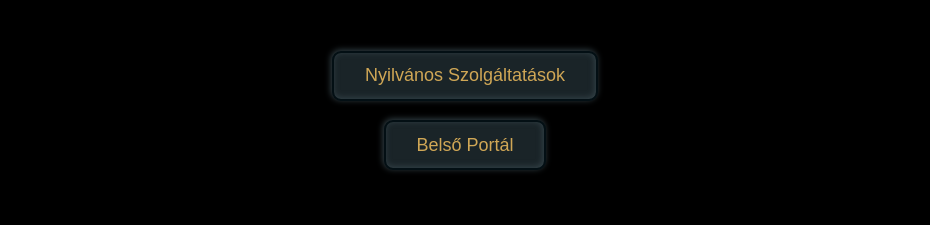
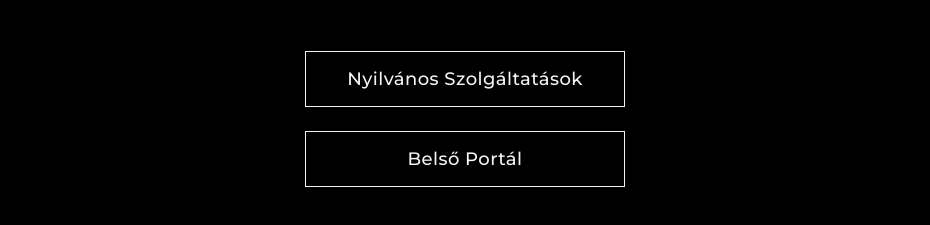
Before and after one commit to Matee001/landing, a plain HTML site: page index.html in a window 1280 px wide. Shown: the part 545-770 px from the top of the page, without its empty margins (175-1105 px from the left). Drawn offline with Linux system fonts and the light colour scheme; no server answers.

Commit message:
Enhance dark mode support in index.html
Updated HTML structure and styles for dark mode support.

```diff
--- a/index.html
+++ b/index.html
@@ -1,20 +1,35 @@
 <!DOCTYPE html>
-<html lang="en">
+<html lang="en" class="dark">
 <head>
     <meta charset="UTF-8">
     <meta name="viewport" content="width=device-width, initial-scale=1.0">
+    <meta name="color-scheme" content="dark">
+    <meta name="darkreader-lock">
+    <meta name="theme-color" content="#000000">
     <title>big biznis here</title>
-    <link rel="stylesheet" href="https://fonts.googleapis.com/css2?family=Comic+Neue:wght@700&family=Montserrat:wght@420&display=swap">
+    <link rel="icon" type="image/png" href="fav.png">
+    <link rel="apple-touch-icon" href="fav.png">
+    <link rel="stylesheet" href="https://fonts.googleapis.com/css2?family=Comic+Neue:wght@700&family=Montserrat:wght@400;500;700&display=swap">
     <style>
         :root {
-            --color-back: #1a2428;
+            color-scheme: dark;
+            forced-color-adjust: none;
+            --text-color: #F3F4F4;
+            --outline-color: #F3F4F4;
+            --downtime-border: #853953;
+        }
+        * {
+            box-sizing: border-box;
+            -webkit-tap-highlight-color: transparent;
         }
         body {
             text-align: center;
             margin: 0;
             padding: 20px;
-            background-color: black;
-            color: white;
+            background-color: #000000 !important;
+            color: #F3F4F4 !important;
+            font-family: "Montserrat", -apple-system, BlinkMacSystemFont, "Segoe UI", Roboto, sans-serif;
+            min-height: 100vh;
         }
         .landing-img {
             display: block;
@@ -27,91 +42,93 @@
             font-family: "Comic Sans MS", "Comic Sans", "Comic Neue", cursive;
             font-size: 5rem;
             margin-top: 30px;
+            color: #F3F4F4 !important;
         }
         .button-row {
             display: flex;
             flex-direction: column;
             align-items: center;
-            gap: 1.2em;
-            margin-top: 2.5em;
-            margin-bottom: 2.5em;
+            gap: 1.5rem;
+            margin: 2.5em auto;
+            width: 100%;
+            max-width: 20rem;
         }
         .button {
-            background: var(--color-back);
-            border-radius: 0.5em;
-            box-shadow:
-                inset 0px -6px 18px -6px rgba(3, 15, 20, 0),
-                inset rgba(54, 69, 75, 1) -1px -1px 6px 0px,
-                inset 12px 0px 12px -6px rgba(3, 15, 20, 0),
-                inset -12px 0px 12px -6px rgba(3, 15, 20, 0),
-                rgba(54, 69, 75, 1) -1px -1px 6px 0px;
-            border: solid 2px #030f14;
+            width: 100%;
+            padding: 1rem 1rem;
+            text-align: center;
+            border: 1px solid #F3F4F4;
+            color: #F3F4F4 !important;
+            background: transparent !important;
             cursor: pointer;
-            font-size: 18px;
-            padding: 0.7em 1.7em;
+            font-size: 1.125rem;
+            font-weight: 500;
+            letter-spacing: 0.025em;
             outline: none;
-            transition: all 0.3s;
             user-select: none;
             text-decoration: none;
-            display: inline-block;
+            display: block;
+            box-shadow: none;
+            border-radius: 0;
+            transition: none !important;
+            animation: none !important;
         }
-        .button:hover {
-            box-shadow:
-                inset 0px -6px 18px -6px rgba(3, 15, 20, 1),
-                inset 0px 6px 18px -6px rgba(3, 15, 20, 1),
-                inset 12px 0px 12px -6px rgba(3, 15, 20, 0),
-                inset -12px 0px 12px -6px rgba(3, 15, 20, 0),
-                -1px -1px 6px 0px rgba(54, 69, 75, 1);
-        }
-        .button:active {
-            box-shadow:
-                inset 0px -12px 12px -6px rgba(3, 15, 20, 1),
-                inset 0px 12px 12px -6px rgba(3, 15, 20, 1),
-                inset 12px 0px 12px -6px rgba(3, 15, 20, 1),
-                inset -12px 0px 12px -6px rgba(3, 15, 20, 1),
-                -1px -1px 6px 0px rgba(54, 69, 75, 1);
+        .button:hover, .button:active, .button:focus {
+            background: transparent !important;
+            color: #F3F4F4 !important;
+            box-shadow: none !important;
+            outline: none !important;
         }
         .text {
-            color: #d0a756;
+            color: #F3F4F4 !important;
             font-family: "Montserrat", sans-serif;
-            font-weight: 420;
+            font-weight: 500;
             margin: auto;
-            transition: all 0.3s;
             width: fit-content;
+            transition: none !important;
         }
-        .button:hover .text {
-            transform: scale(0.9);
-        }
-        .button:active .text {
-            transform: scale(0.8);
+        .button:hover .text, .button:active .text {
+            transform: none !important;
         }
 
-        /* Downtime banner */
+        /* Downtime banner with #853953 outline */
         #downtime-banner {
             display: none;
-            width: 90%;
+            width: 100%;
+            max-width: 20rem;
             margin: 0 auto 2.5em auto;
-            border: 2px solid #e53e3e;
-            border-radius: 28px;
-            padding: 1.2em 2em;
+            border: 1px solid #853953;
+            border-radius: 0;
+            padding: 1rem 1.25rem;
             box-sizing: border-box;
             background: transparent;
+            text-align: center;
         }
         #downtime-banner .downtime-label {
             font-family: "Montserrat", sans-serif;
-            font-size: 0.8rem;
+            font-size: 0.85rem;
+            font-weight: 600;
             letter-spacing: 0.08em;
-            color: #e53e3e;
+            color: #F3F4F4 !important;
             text-transform: uppercase;
             margin-bottom: 0.4em;
         }
         #downtime-banner .downtime-message {
             font-family: "Montserrat", sans-serif;
-            font-size: 1rem;
-            color: #f8f8f8;
+            font-size: 0.95rem;
+            color: #F3F4F4 !important;
         }
         #downtime-banner .downtime-message p {
-            margin: 0.2em 0;
+            margin: 0.25em 0;
+            color: #F3F4F4 !important;
+        }
+
+        /* Extension & Dark Reader isolation */
+        [data-darkreader-inline-bgcolor],
+        [data-darkreader-inline-color],
+        [data-darkreader-inline-border] {
+            background-color: #000000 !important;
+            color: #F3F4F4 !important;
         }
     </style>
 </head>
```
